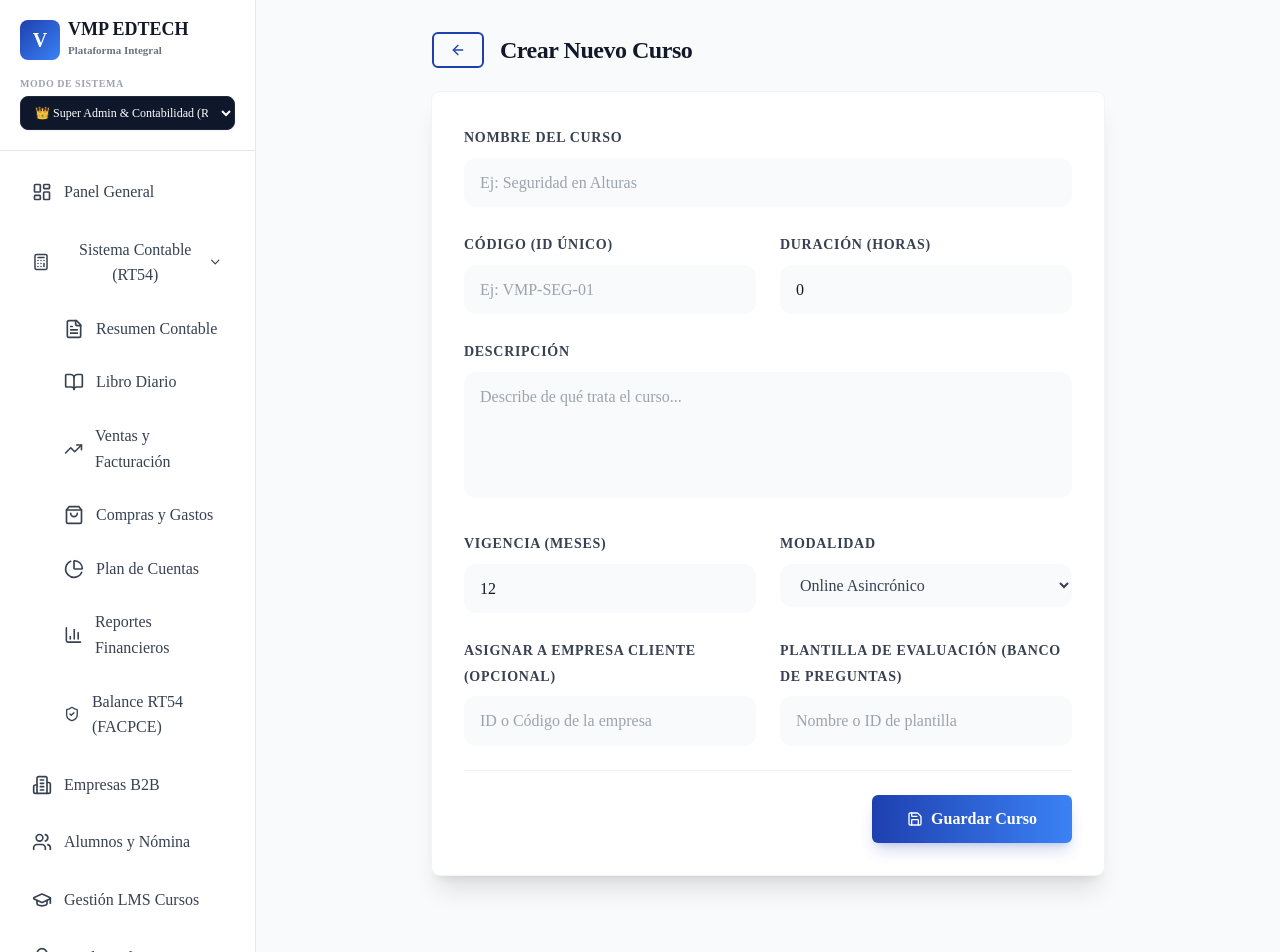
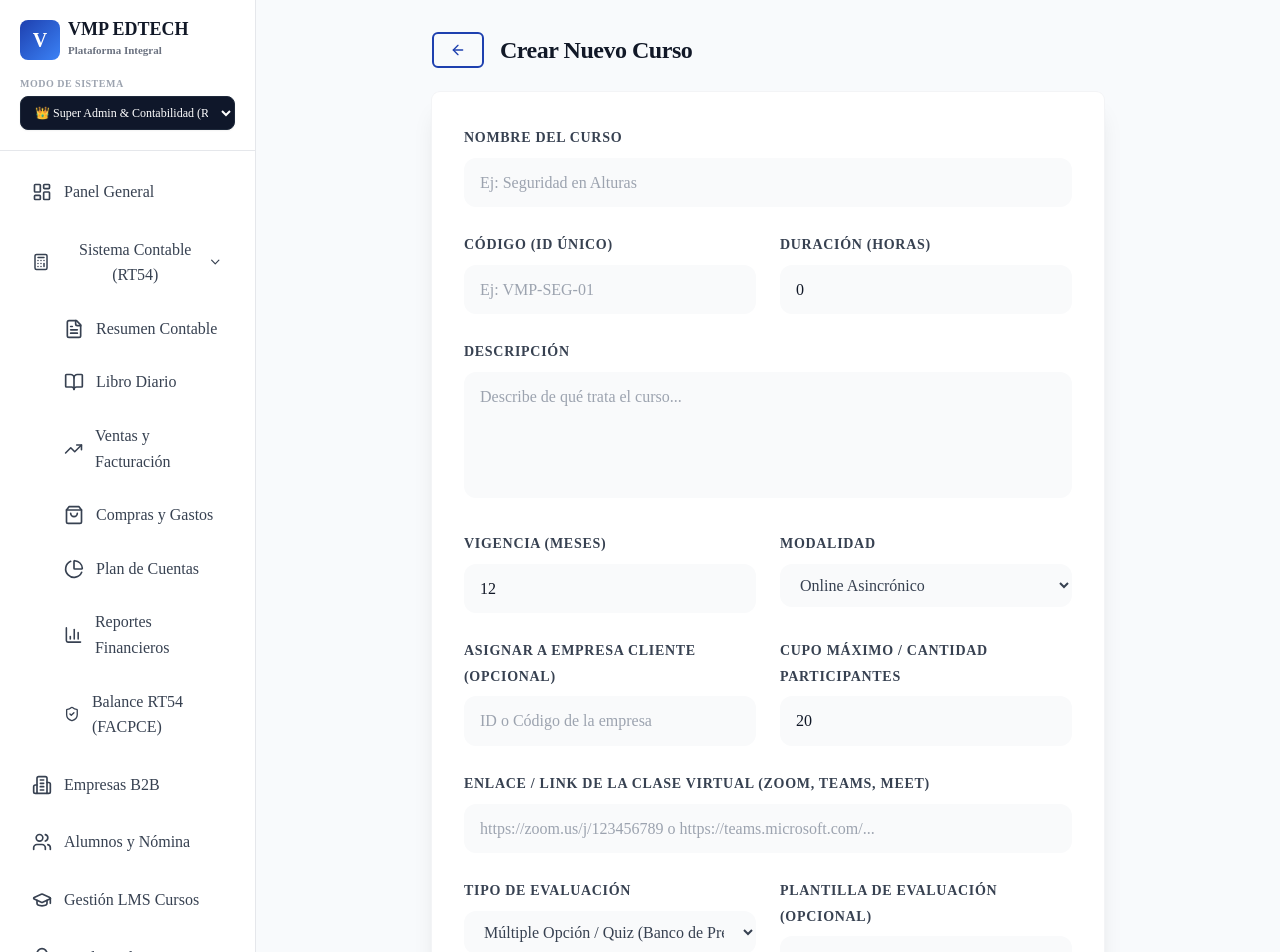
Before and after one commit to vmpedtech-26/VMP-EDTECH, a Next.js app in the folder apps/web/: page /dashboard/super/cursos/nuevo in a window 1280 px wide. Shown: the top 952 px of the page. Built offline with nearby package versions, Linux system fonts and the light colour scheme; no server answers.

Commit message:
feat: agregar Link de clase, cupo máximo y selector de Tipo de Evaluación al formulario de curso

```diff
--- a/apps/web/components/admin/CursoForm.tsx
+++ b/apps/web/components/admin/CursoForm.tsx
@@ -159,7 +159,53 @@ export function CursoForm({ initialData, onSubmit, isLoading, title }: CursoForm
 
                         <div className="space-y-2">
                             <label className="text-sm font-bold text-gray-700 uppercase tracking-wider">
-                                Plantilla de Evaluación (Banco de Preguntas)
+                                Cupo Máximo / Cantidad Participantes
+                            </label>
+                            <input
+                                type="number"
+                                name="maxParticipantes"
+                                className="w-full px-4 py-3 bg-gray-50 border-none rounded-xl focus:ring-2 focus:ring-primary/20 transition-all outline-none"
+                                placeholder="Ej: 25"
+                                value={(formData as any).maxParticipantes || 20}
+                                onChange={handleChange}
+                            />
+                        </div>
+                    </div>
+
+                    <div className="space-y-2">
+                        <label className="text-sm font-bold text-gray-700 uppercase tracking-wider">
+                            Enlace / Link de la Clase Virtual (Zoom, Teams, Meet)
+                        </label>
+                        <input
+                            type="url"
+                            name="linkClase"
+                            className="w-full px-4 py-3 bg-gray-50 border-none rounded-xl focus:ring-2 focus:ring-primary/20 transition-all outline-none"
+                            placeholder="https://zoom.us/j/123456789 o https://teams.microsoft.com/..."
+                            value={(formData as any).linkClase || ''}
+                            onChange={handleChange}
+                        />
+                    </div>
+
+                    <div className="grid grid-cols-1 md:grid-cols-2 gap-6">
+                        <div className="space-y-2">
+                            <label className="text-sm font-bold text-gray-700 uppercase tracking-wider">
+                                Tipo de Evaluación
+                            </label>
+                            <select
+                                name="tipoEvaluacion"
+                                className="w-full px-4 py-3 bg-gray-50 border-none rounded-xl focus:ring-2 focus:ring-primary/20 transition-all outline-none text-gray-700"
+                                value={(formData as any).tipoEvaluacion || 'QUIZ'}
+                                onChange={handleChange as any}
+                            >
+                                <option value="QUIZ">Múltiple Opción / Quiz (Banco de Preguntas)</option>
+                                <option value="PRACTICA">Evaluación Práctica (Evidencia / Foto / Certificación en Terreno)</option>
+                                <option value="NINGUNA">Sin Evaluación (Solo Asistencia)</option>
+                            </select>
+                        </div>
+
+                        <div className="space-y-2">
+                            <label className="text-sm font-bold text-gray-700 uppercase tracking-wider">
+                                Plantilla de Evaluación (Opcional)
                             </label>
                             <input
                                 type="text"
```
